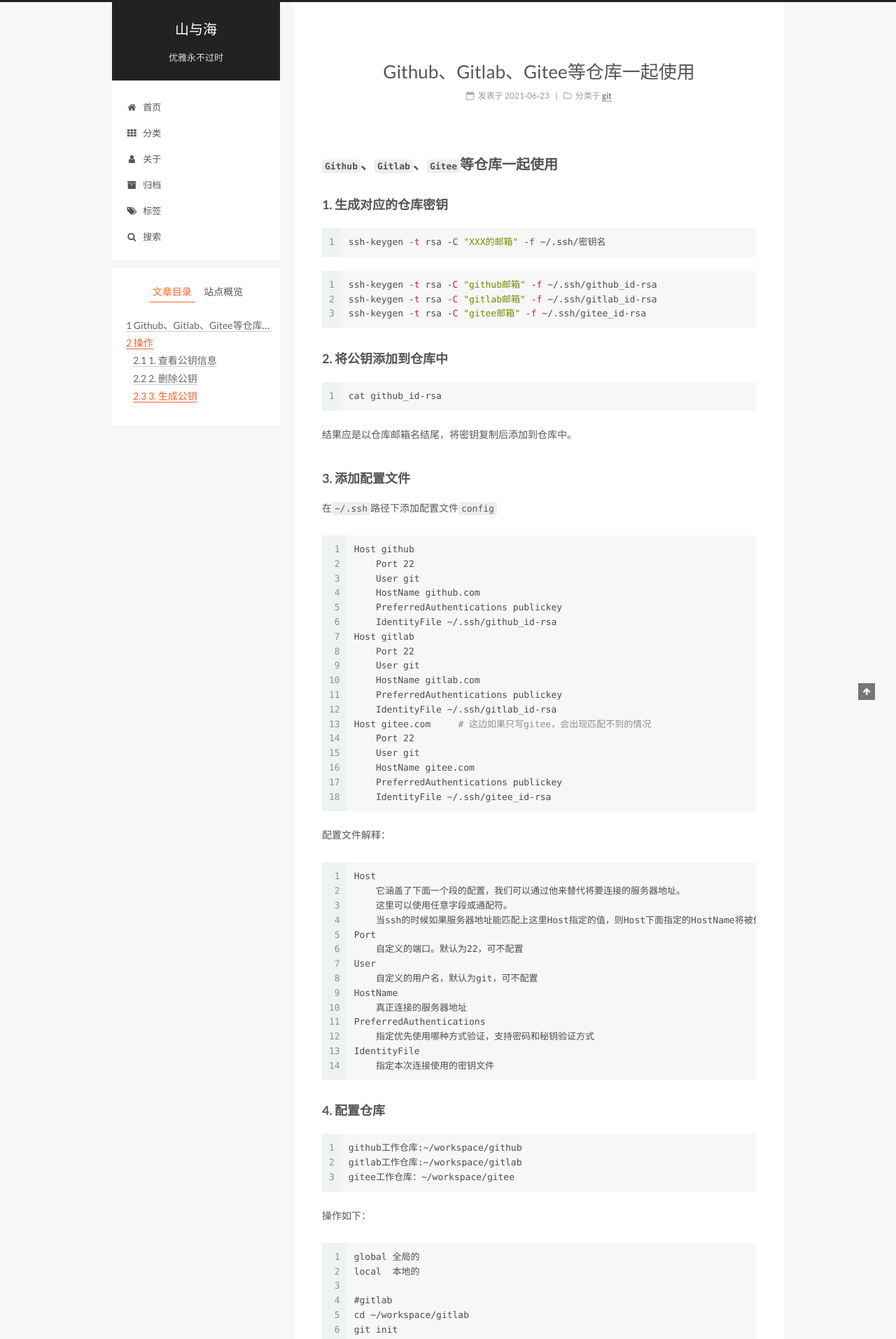
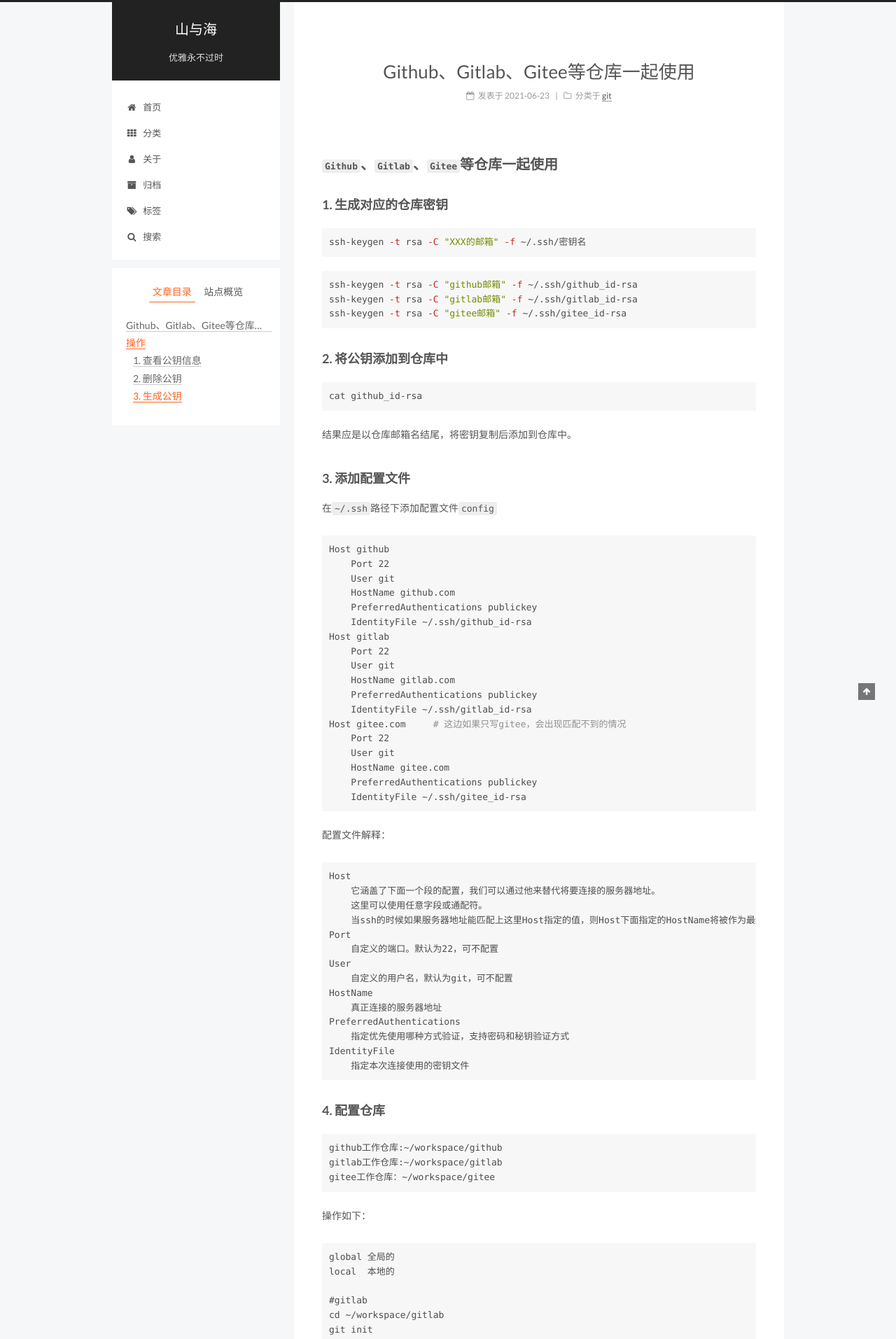
Before and after one commit to syuh7/syuh7.github.io, a Jekyll site: the page built from _posts/2021-06-23-Github、Gitlab、Gitee一起使用.md, in a window 1280 px wide. Shown: the top 1913 px of the page at 70% size. Built offline with Jekyll 4.4.1, drawn with Linux system fonts in a browser that asks for light colours; part of the change alters nothing that is shown; some of the changed text lies outside the part shown.

```diff
--- a/_config.yml
+++ b/_config.yml
@@ -6,7 +6,7 @@
 # Site
 title: 山与海
 subtitle: 优雅永不过时
-description: 隔山和海会归来
+description: 隔山隔海会归来
 author: kai
 # Support language: de, en, fr-FR, id, ja, ko, pt-BR, pt, ru, zh-Hans, zh-hk, zh-tw
 language: zh-Hans
@@ -41,7 +41,7 @@ exclude: [".rvmrc", ".rbenv-version", "README.md", "Rakefile", "changelog.md", "
 ## 'pygments' is unsupported on GitHub Pages now.
 highlighter: rouge
 highlight:
-  line_number: true
+  line_number: false
 
 #### Markdown Processors
 ## 'redcarpet' is unsupported on GitHub Pages now.
@@ -251,7 +251,7 @@ toc:
   enable: true
 
   # Automatically add list number to toc.
-  number: true
+  number: false
 
   # If true, all words will placed on next lines if header width longer then sidebar width.
   wrap: false
```
